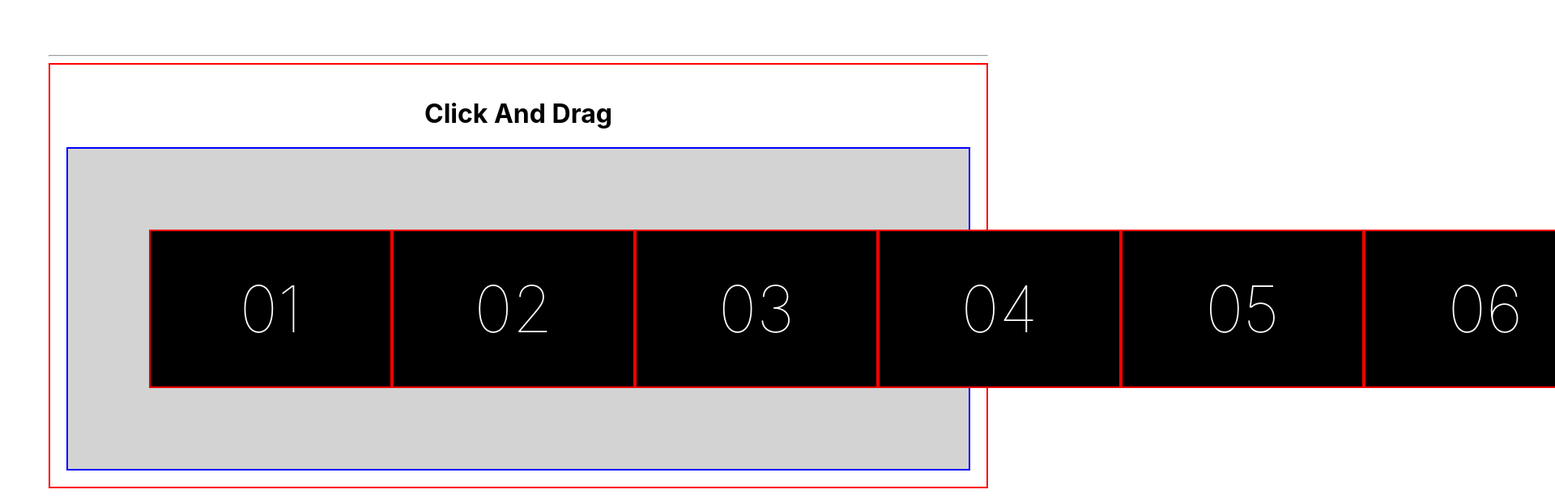
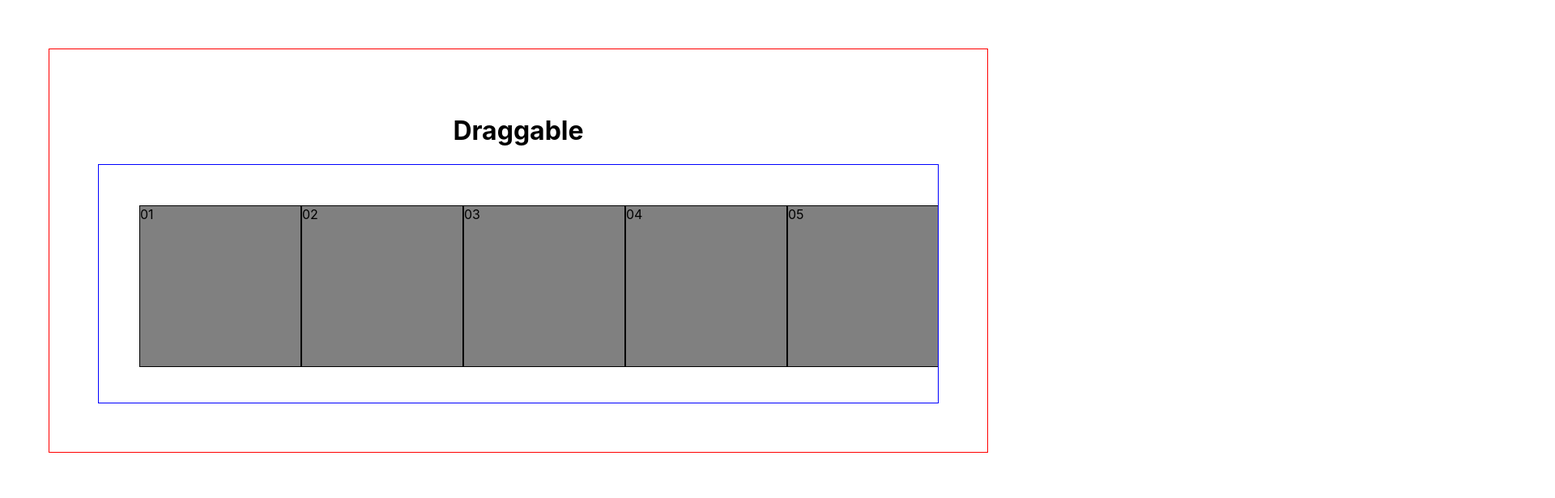
Before and after one commit to dmitrisanzharov/cra-js-axios-redux-router, a React (Create React App) app: page / in a window 1280 px wide. Shown: the top 616 px of the page at 81% size, 1920 px wide, since content can reach past the window. Built offline with nearby package versions, Linux system fonts and the light colour scheme.

Commit message:
all good

```diff
--- a/src/App.js
+++ b/src/App.js
@@ -9,7 +9,7 @@ function App() {
 	return (
 		<div className="addPadding">
 			{/* <Comp1 /> */}
-			<hr />
+			{/* <hr /> */}
 			<Comp2 />
 			{/* <Comp3 /> */}
 		</div>
--- a/src/components/Comp2/Comp2.css
+++ b/src/components/Comp2/Comp2.css
@@ -1,37 +1,35 @@
-.container {
-  padding: 20px;
+.MainContainer {
+  border: 1px solid red;
+  height: 500px;
   display: flex;
   flex-direction: column;
   justify-content: center;
   align-items: center;
+  padding: 60px;
 }
 
-.itemsContainer {
-  height: 400px;
-  padding: 100px;
+.ItemsContainer {
+  border: 1px solid blue;
   width: 100%;
-  cursor: pointer;
+  height: 300px;
+  padding: 50px;
+  white-space: nowrap;
+  overflow: hidden;
+  cursor: grab;
   -webkit-user-select: none;
      -moz-user-select: none;
           user-select: none;
-  white-space: nowrap;
-  background: lightgray;
 }
 
-.itemsContainer_active {
-  cursor: grabbing;
+.item {
+  display: inline-flex;
+  height: 200px;
+  width: 200px;
+  border: 1px solid black;
   background-color: gray;
 }
 
-.item {
-  border: 2px solid red;
-  width: 300px;
-  height: 100%;
-  display: inline-flex;
-  font-size: 80px;
-  font-weight: 100;
-  align-items: center;
-  justify-content: center;
-  background-color: black;
-  color: white;
+.activeClass {
+  background-color: lightblue;
+  cursor: grabbing;
 }/*# sourceMappingURL=Comp2.css.map */
--- a/src/components/Comp2/Comp2.js
+++ b/src/components/Comp2/Comp2.js
@@ -1,24 +1,27 @@
-import React, { useEffect, useState, useRef, useMemo } from "react";
+import React, { useEffect, useState, useRef } from "react";
 import "./Comp2.css";
 import classNames from "classnames";
 
 const Comp2 = () => {
-	const slider = useRef();
+	const [isDown, setIsDown] = useState(false);
+	const [startX, setStartX] = useState(0);
+	const [scrollLeftState, setScrollLeftState] = useState(null);
+	const [mouseMoved, setStateMouseMoved] = useState(0);
 
-	const [isDown, setIsDown] = useState(false); // this controls application of ACTIVE CLASS
-	const [startX, setStartX] = useState(null);
-	const [scrollLeft, setScrollLeft] = useState(null);
-	const [dummyRe, setDummyRe] = useState(0);
+	const itemsContainer = useRef();
 
 	// functions
 	function handleMouseDown(e) {
 		setIsDown(true);
-		// we use   e.pageX and element.offsetLeft to capture initial position of the mouse click WITHIN the container, we are using Mouse Position - LeftOffset, so this will tell us exactly the X position of the Mouse INSIDE the container
-		setStartX(e.pageX - slider.current.offsetLeft); // this can also be written as: console.log("easier replacer", e.clientX - slider.current.offsetLeft);
 
-		// here we initialise Scroll Left, but this might NOT be needed, since I am using react - and this value is a DIRECTIVE to take action and move, so I dunno what is this;
-		setScrollLeft(slider.current.scrollLeft);
-		// console.log("what is this?", slider.current.scrollLeft);
+		if (e.pageX === undefined) {
+			setStartX(e.touches[0].pageX - itemsContainer.current.offsetLeft);
+		} else {
+			setStartX(e.pageX - itemsContainer.current.offsetLeft);
+		}
+
+		setScrollLeftState(itemsContainer.current.scrollLeft);
+		setStateMouseMoved(0);
 	}
 
 	function handleMouseMove(e) {
@@ -26,32 +29,36 @@ const Comp2 = () => {
 			return;
 		}
 
-		// e.preventDefault(); // do I really need this here?
+		const currentMousePositionInsideContainer =
+			e.pageX === undefined
+				? e.touches[0].pageX - itemsContainer.current.offsetLeft
+				: e.pageX - itemsContainer.current.offsetLeft;
 
-		console.log("triggered");
-		// by how much did my mouse move?
+		setStateMouseMoved(currentMousePositionInsideContainer - startX);
 	}
 
-	// useEffects
-	// useEffect(() => {
-	// 	console.log("isDown state", isDown);
-	// 	console.log("startX: ", startX);
-	// 	console.log("scrollLeft: ", scrollLeft);
-	// }, [isDown, startX, scrollLeft]);
+	useEffect(() => {
+		itemsContainer.current.scrollLeft = scrollLeftState - mouseMoved;
+	}, [scrollLeftState, mouseMoved]);
 
 	return (
-		<div className="container drr">
-			<h1>Click And Drag</h1>
+		<div className="MainContainer">
+			<h1>Draggable</h1>
 
+			{/* main code */}
 			<div
-				className={classNames("itemsContainer dbb", {
-					itemsContainer_active: isDown,
-				})}
-				ref={slider}
+				className={classNames("ItemsContainer", { activeClass: isDown })}
+				ref={itemsContainer}
+				// MOUSE EVENTS
 				onMouseDown={(e) => handleMouseDown(e)}
 				onMouseUp={() => setIsDown(false)}
-				onMouseLeave={() => setIsDown(false)} // we NEED this event otherwise if I leave my mouse, I will have to RE-CLICK the itemsContainer to stop it from being active
+				onMouseLeave={() => setIsDown(false)}
 				onMouseMove={(e) => handleMouseMove(e)}
+				// TOUCH EVENTS
+				onTouchStart={(e) => handleMouseDown(e)}
+				onTouchEnd={() => setIsDown(false)}
+				onTouchCancel={() => setIsDown(false)}
+				onTouchMove={(e) => handleMouseMove(e)}
 			>
 				<div className="item">01</div>
 				<div className="item">02</div>
--- a/src/components/Comp2/Comp2.scss
+++ b/src/components/Comp2/Comp2.scss
@@ -1,43 +1,34 @@
-.container {
-	padding: 20px;
+.MainContainer {
+	border: 1px solid red;
+	height: 500px;
 	display: flex;
 	flex-direction: column;
 	justify-content: center;
 	align-items: center;
+	padding: 60px;
 }
 
-.itemsContainer {
-	height: 400px;
-	padding: 100px;
-	width: 100%; // make them 100% of the container
-	// overflow: hidden;
-	cursor: pointer;
-	user-select: none; // THIS IS A MUST, otherwise if you try to drag it, it will highlight text and other BS
-
-	// controlling flex
+// PARENT
+.ItemsContainer {
+	border: 1px solid blue;
+	width: 100%;
+	height: 300px;
+	padding: 50px;
 	white-space: nowrap;
-
-	// sugar stuff
-	background: lightgray;
-
-	// might be junk
-	// position: relative;
+	overflow: hidden;
+	cursor: grab;
+	user-select: none;
 }
 
-.itemsContainer_active {
-	cursor: grabbing;
+.item {
+	display: inline-flex;
+	height: 200px;
+	width: 200px;
+	border: 1px solid black;
 	background-color: gray;
 }
 
-.item {
-	border: 2px solid red;
-	width: 300px;
-	height: 100%;
-	display: inline-flex;
-	font-size: 80px;
-	font-weight: 100;
-	align-items: center;
-	justify-content: center;
-	background-color: black;
-	color: white;
+.activeClass {
+	background-color: lightblue;
+	cursor: grabbing;
 }
--- a/src/components/Comp3/Comp3.js
+++ b/src/components/Comp3/Comp3.js
@@ -6,6 +6,10 @@ const Comp3 = () => {
 
 	const [scrollRight, setScrollRight] = useState(0);
 	const [scrollBottom, setScrollBottom] = useState(0);
+
+	function handleMouseDown(e) {
+		console.log(e.pageX);
+	}
 
 	useEffect(() => {
 		container3.current.scrollLeft = scrollRight;
@@ -19,7 +23,15 @@ const Comp3 = () => {
 			<button onClick={() => setScrollRight(scrollRight + 20)}>
 				scroll right
 			</button>
-			<div className="container3 drr" ref={container3}>
+			<div
+				className="container3 drr"
+				ref={container3}
+				onTouchStart={(e) => {
+					console.log(e.touches[0].clientX);
+				}}
+
+				// onMouseMove={(e) => handleMouseMove(e)}
+			>
 				<div className="item3"></div>
 				<div className="item3"></div>
 				<div className="item3"></div>
```
Also changed, not shown: 1 other file (tests, documents, lock files or other folders).
